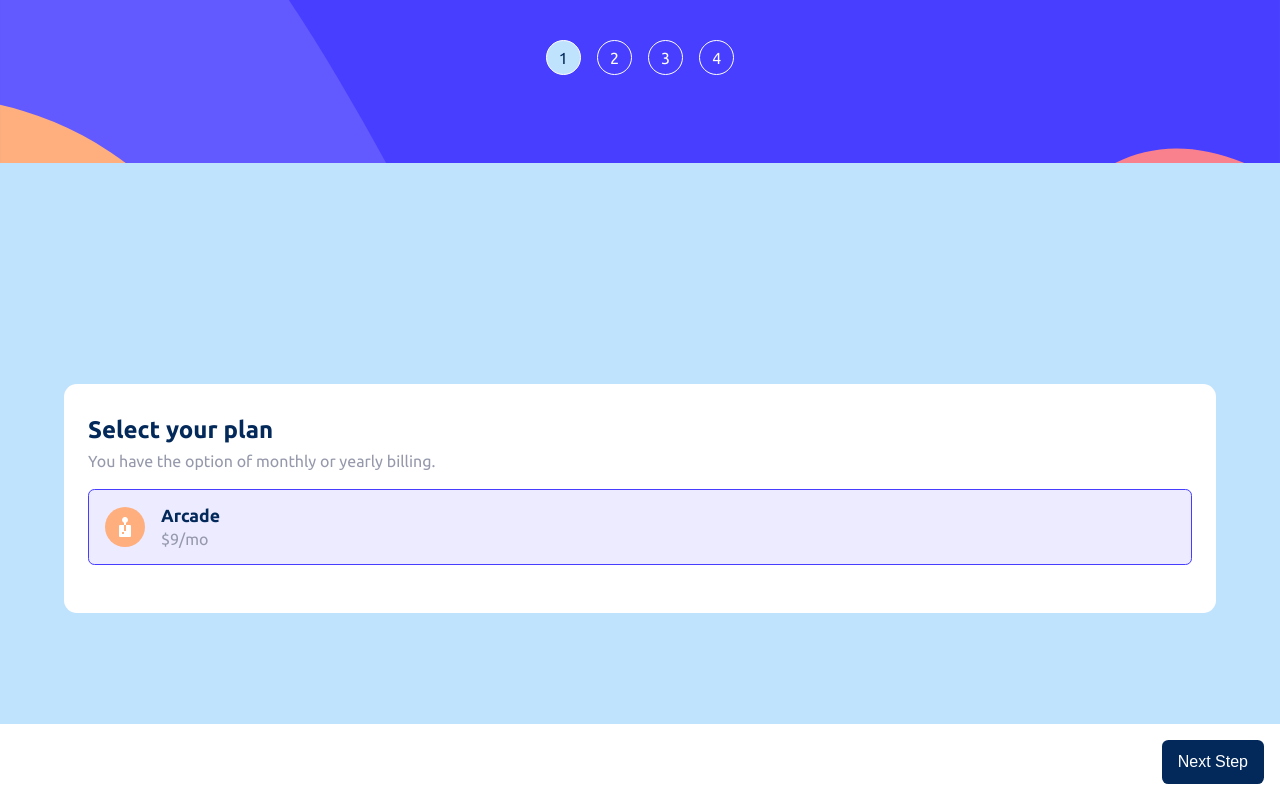
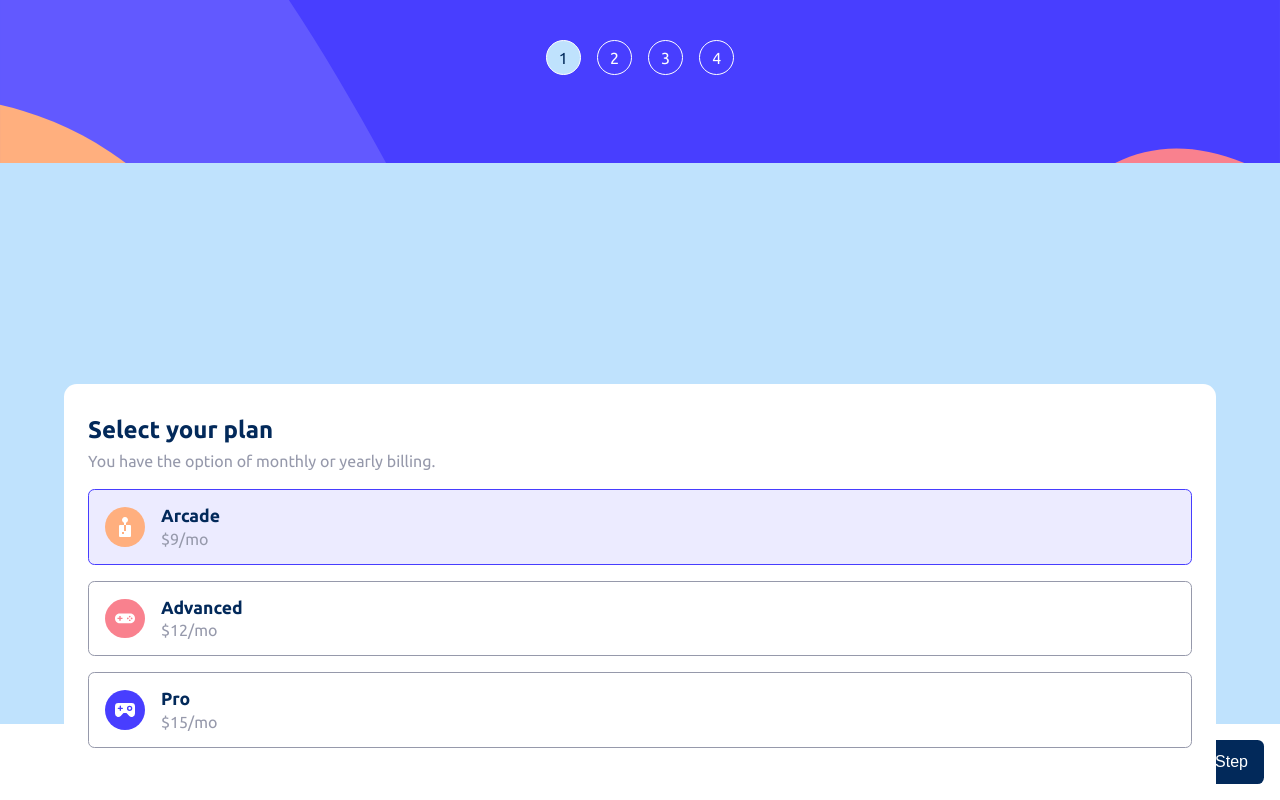
Before and after one commit to LucaJahnen/multi-step-form, a React (Vite) app: page / in a window 1280 px wide. Built offline with nearby package versions, Linux system fonts and the light colour scheme.

Commit message:
finishing cards for second slide

```diff
--- a/src/components/SecondSlide/SecondSlide.elements.jsx
+++ b/src/components/SecondSlide/SecondSlide.elements.jsx
@@ -2,6 +2,9 @@ import styled from "styled-components"
 
 export const ItemsWrapper = styled.div`
 margin: 1rem 0;
+display: flex;
+flex-direction: column;
+gap: 1rem;
 `
 
 export const Label = styled.label`
--- a/src/components/SecondSlide/SecondSlide.jsx
+++ b/src/components/SecondSlide/SecondSlide.jsx
@@ -7,7 +7,7 @@ import IconAdvanced from "../../assets/images/icon-advanced.svg"
 import IconPro from "../../assets/images/icon-pro.svg"
 import { useState } from "react"
 
-const Card = [
+const Cards = [
   {
     src: IconArcade,
     id: "arcade",
@@ -29,20 +29,33 @@ const Card = [
 ]
 
 const SecondSlide = () => {
-  const [checked, setChecked] = useState(true)
+  const [checked, setChecked] = useState([true, false, false])
+  const handleClick = index => {
+    const nextChecked = checked.map((checked, i) => {
+      if(index === i) {
+        return !checked
+      } else {
+        return checked
+      }
+    })
+    setChecked(nextChecked)
+  }
+
   return (
     <SlideWrapper>
       <Heading>Select your plan</Heading>
       <Paragraph>You have the option of monthly or yearly billing.</Paragraph>
       <ItemsWrapper>
-        <Label htmlFor="arcade" checked={checked}>
-          <Img src={IconArcade} />
+        {Cards.map(({ src, id, price, heading }, index) => {
+          return <Label htmlFor={id} checked={checked[index]} key={heading}>
+          <Img src={src} />
           <TextWrapper>
-            <CardHeading>Arcade</CardHeading>
-            <CardDesc>$9/mo</CardDesc>
+            <CardHeading>{heading}</CardHeading>
+            <CardDesc>${price}/mo</CardDesc>
           </TextWrapper>
-          <Input type="checkbox" id="arcade" checked={checked} onClick={() => setChecked(!checked)}></Input>
+          <Input type="checkbox" id={id} checked={checked[index]} onClick={() => handleClick(index)} />
         </Label>
+        })}
       </ItemsWrapper>
     </SlideWrapper>
   )
```
